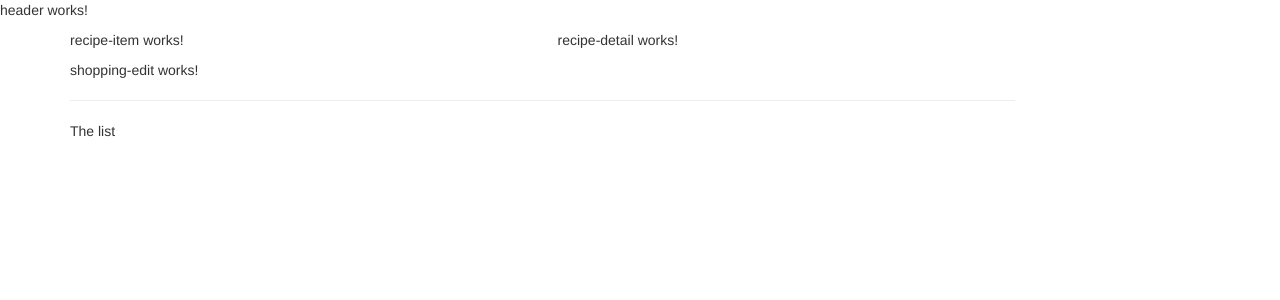
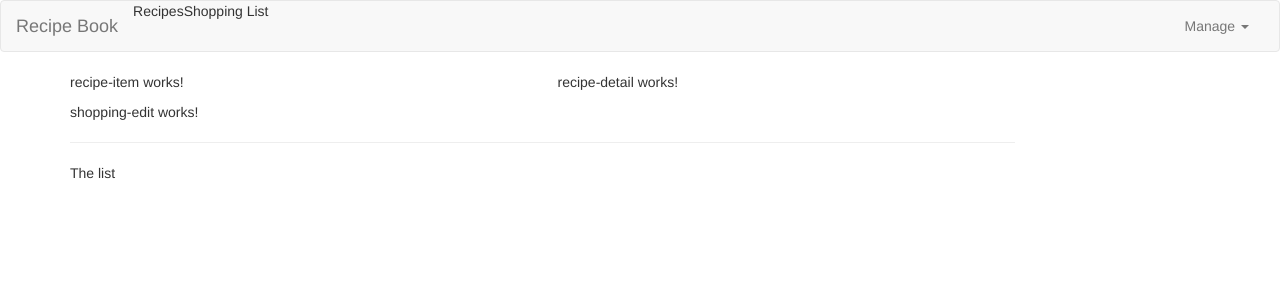
Before and after one commit to Kohrak/angularRecipeBook, an Angular app: page / in a window 1280 px wide. Shown: the top 300 px of the page. Built offline with nearby package versions, Linux system fonts and the light colour scheme.

Commit message:
add header

```diff
--- a/src/app/header/header.component.html
+++ b/src/app/header/header.component.html
@@ -1,3 +1,29 @@
-<p>
-  header works!
-</p>
+<nav class="navbar navbar-default">
+  <div class="container-fluid">
+    <div class="navbar-header">
+      <a href="#" class="navbar-brand">
+        Recipe Book
+      </a>
+    </div>
+
+    <div class="collpase navbar-collapse">
+      <ul class="nav navbar-nav">
+        <li href="#">Recipes</li>
+        <li href="#">Shopping List</li>
+      </ul>
+
+      <ul class="nav navbar-nav navbar-right">
+          <li href="#" class="dropdown">
+            <a href="#" class="dropdown-toggle">Manage <span class="caret"></span></a>
+            <ul class="dropdown-menu">
+              <li><a href="#">Save Data</a></li>
+              <li><a href="#">Fetch Data</a></li>
+            </ul>
+          </li>
+        </ul>
+
+    </div>
+
+
+  </div>
+</nav>
```
